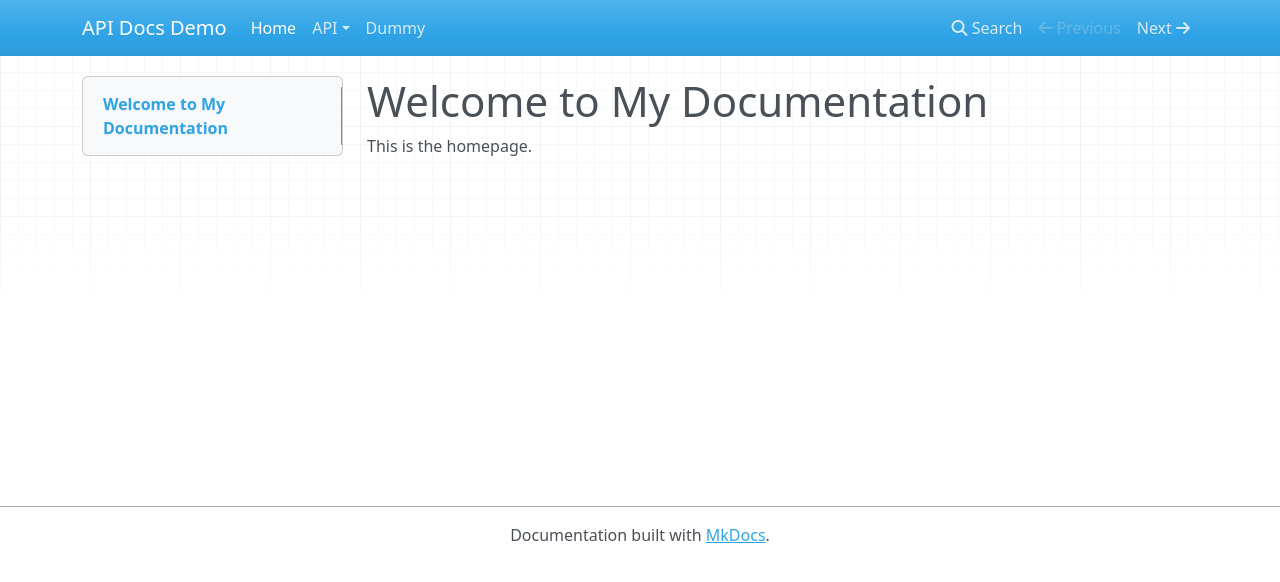
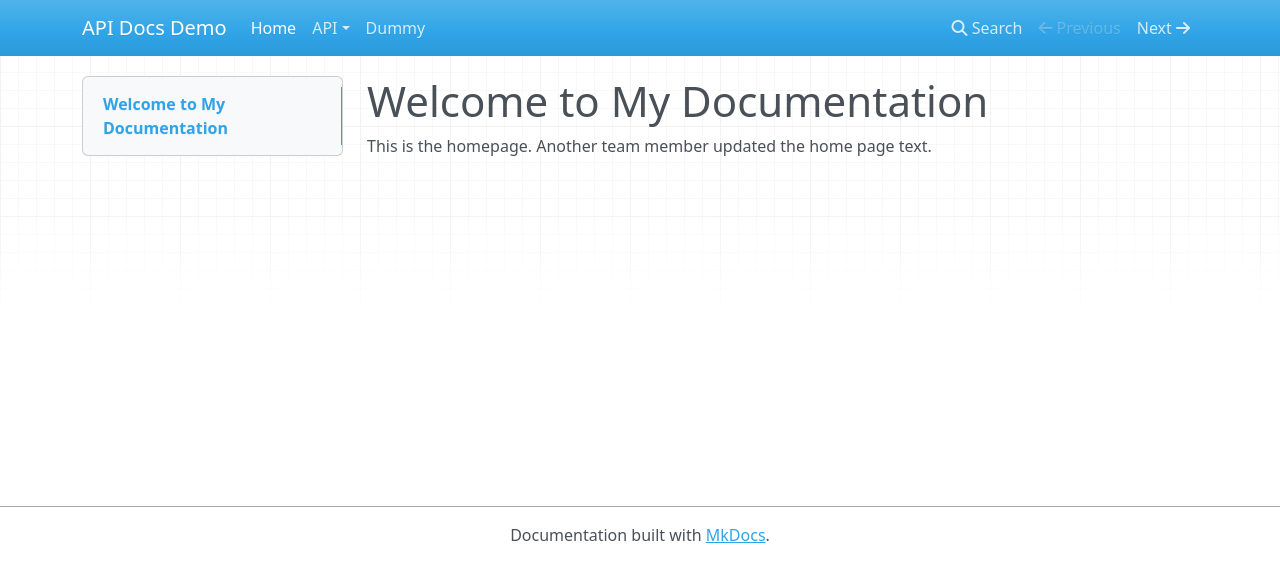
Before and after one commit to sdineshkumar76/docs-practice, an MkDocs documentation site: the page built from docs/index.md, in a window 1280 px wide. Shown: the top 582 px of the page. Built offline with MkDocs 1.6.1, drawn with Linux system fonts in a browser that asks for light colours; nearby versions of some CDN libraries.

Commit message:
chore: quick update to home page text

```diff
--- a/docs/index.md
+++ b/docs/index.md
@@ -1,3 +1,4 @@
 # Welcome to My Documentation
 
 This is the homepage.
+Another team member updated the home page text.
```
